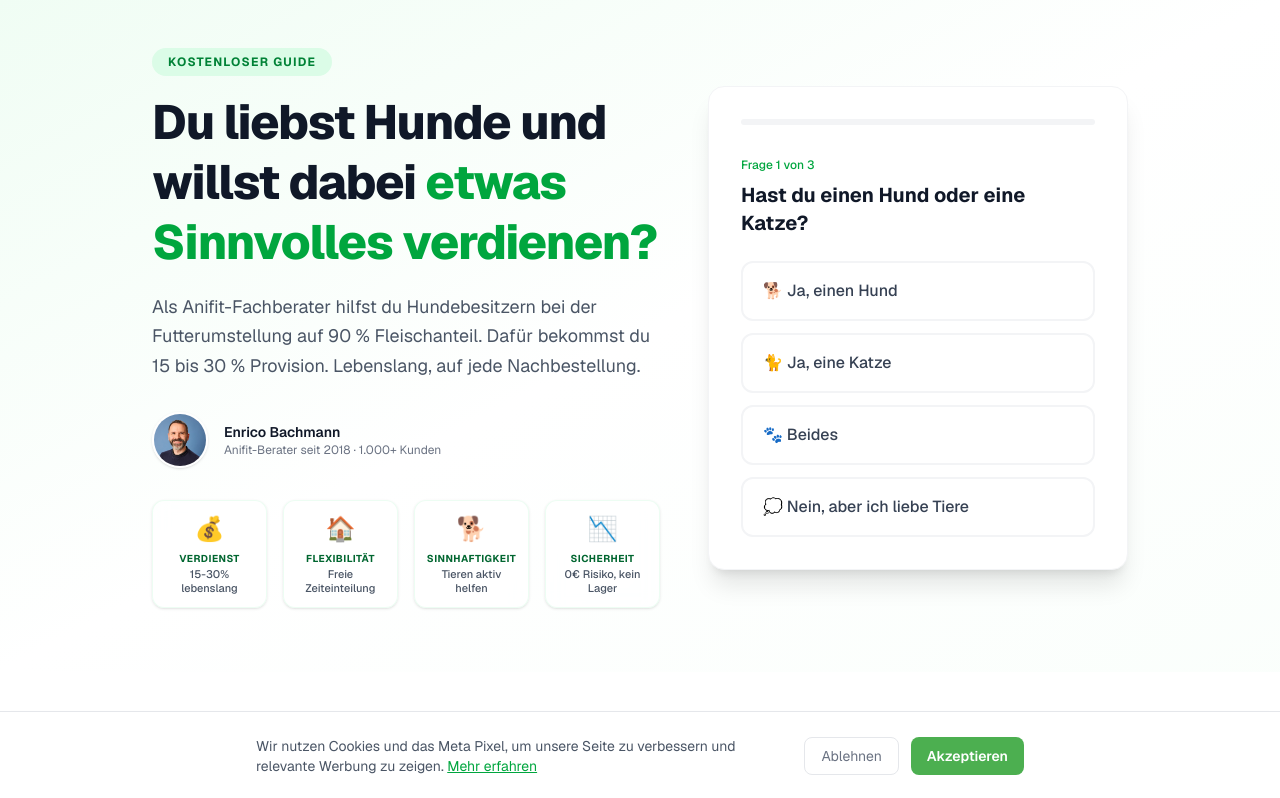
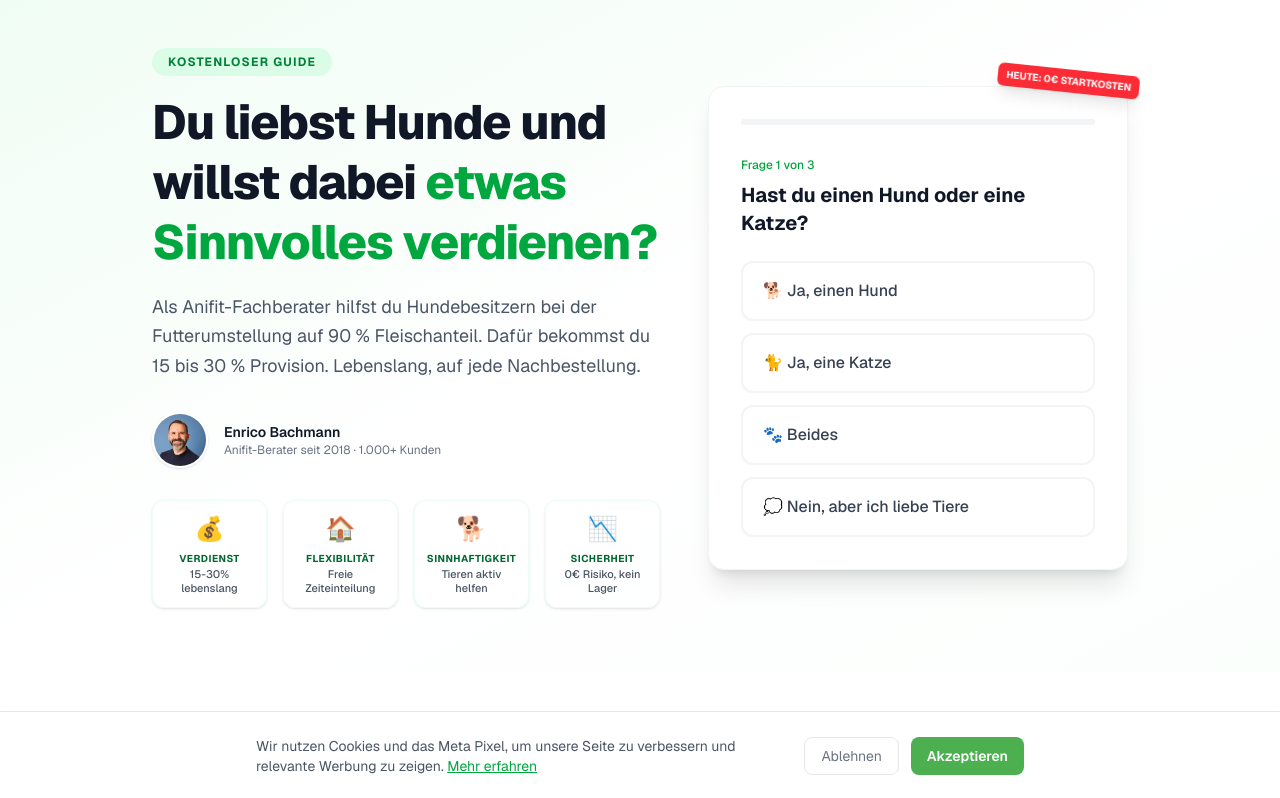
Before and after one commit to Rinacla/anifit-partner-funnel, a Next.js app: page / in a window 1280 px wide. Shown: the top 798 px of the page. Built offline with nearby package versions, Linux system fonts and the light colour scheme.

Commit message:
UX: added '0€ start cost' badge to quiz funnel for conversion boost

```diff
--- a/app/page.tsx
+++ b/app/page.tsx
@@ -70,7 +70,10 @@
               <BenefitIcons />
             </div>
             <div className="w-full lg:w-[420px] flex-shrink-0">
-              <div className="bg-white rounded-2xl shadow-xl border border-gray-100 p-6 sm:p-8" id="quiz">
+              <div className="bg-white rounded-2xl shadow-xl border border-gray-100 p-6 sm:p-8 relative" id="quiz">
+                <div className="absolute -top-3 -right-3 bg-red-500 text-white text-[10px] font-bold px-2 py-1 rounded-md shadow-lg transform rotate-6 z-10 animate-bounce">
+                  HEUTE: 0€ STARTKOSTEN
+                </div>
                 <QuizFunnel />
               </div>
             </div>
```
